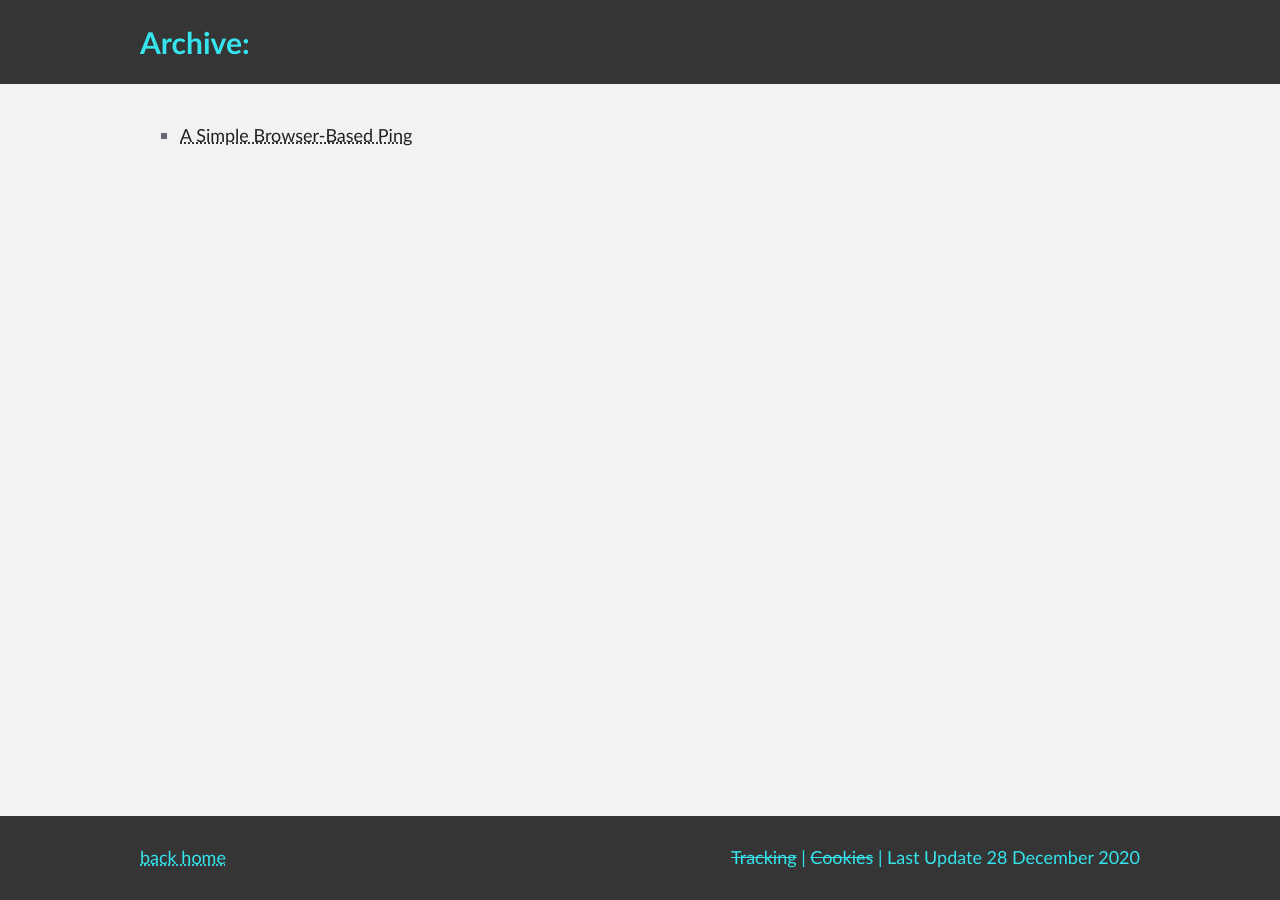
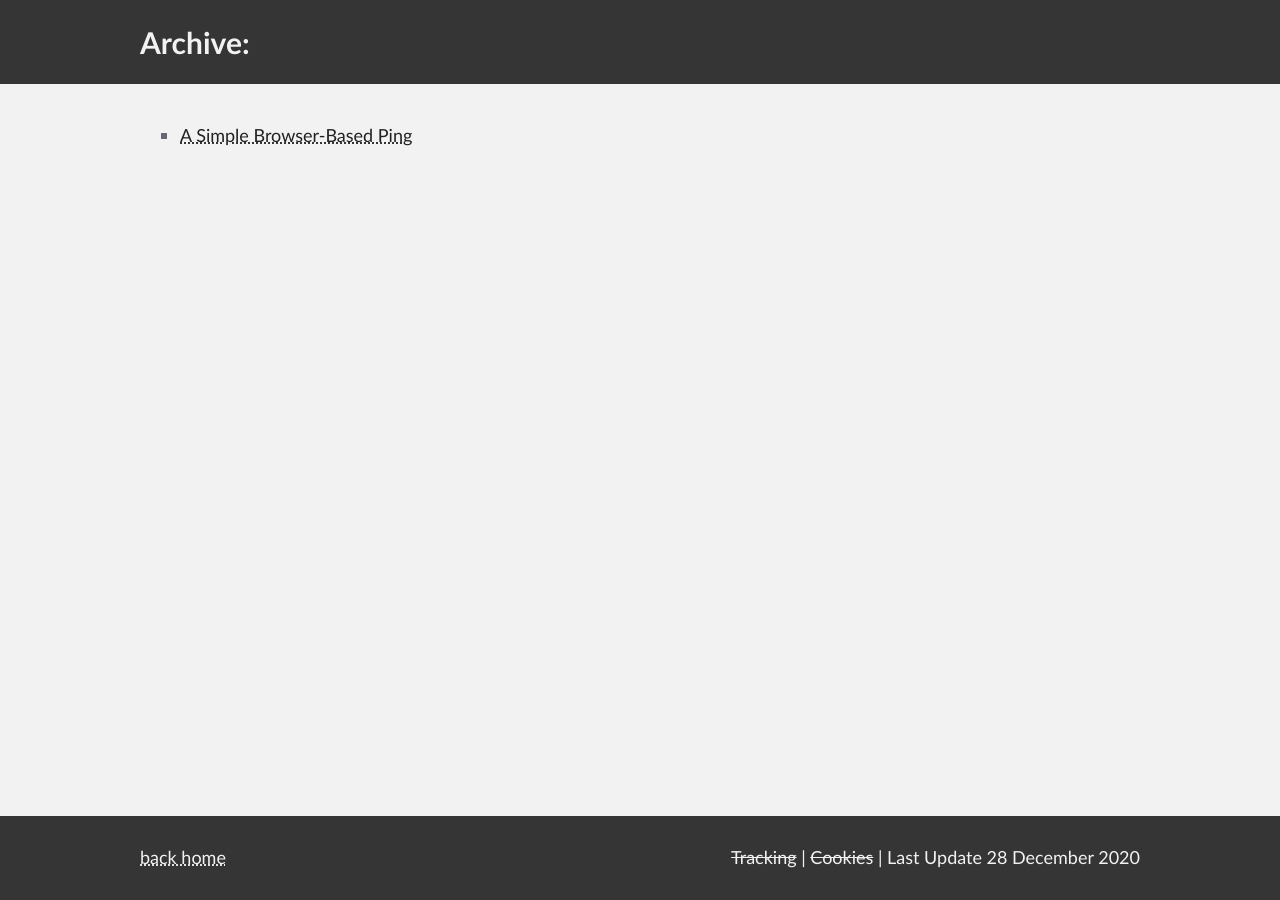
Before and after one commit to ZackDev/zackdev.github.io, a Jekyll site: the page built from archive.md, in a window 1280 px wide. Built offline with Jekyll 4.4.1, drawn with Linux system fonts in a browser that asks for light colours.

Commit message:
reverted changes to links, footer and title

```diff
--- a/_sass/main.scss
+++ b/_sass/main.scss
@@ -50,7 +50,6 @@ table {
 $light_grey: #F2F2F2;
 $medium_grey: #667;
 $dark_grey: #212121;
-$icy_blue: #21e3ec;
 
 body {
   box-sizing: border-box;
@@ -107,12 +106,12 @@ a:hover, a:focus {
 }
 
 footer a {
-  text-decoration: underline dotted $icy_blue;
-  color: $icy_blue;
+  text-decoration: underline dotted $light_grey;
+  color: $light_grey;
 }
 
 footer a:hover, a:focus {
-  text_decoration: underline $icy_blue;
+  text_decoration: underline $light_grey;
 }
 
 cite {
@@ -193,11 +192,11 @@ ul {
 }
 
 #page_title {
-  color: $icy_blue;
+  color: $light_grey;
 }
 
 #site_details {
-  color: $icy_blue;
+  color: $light_grey;
   float: right;
 }
 
```
